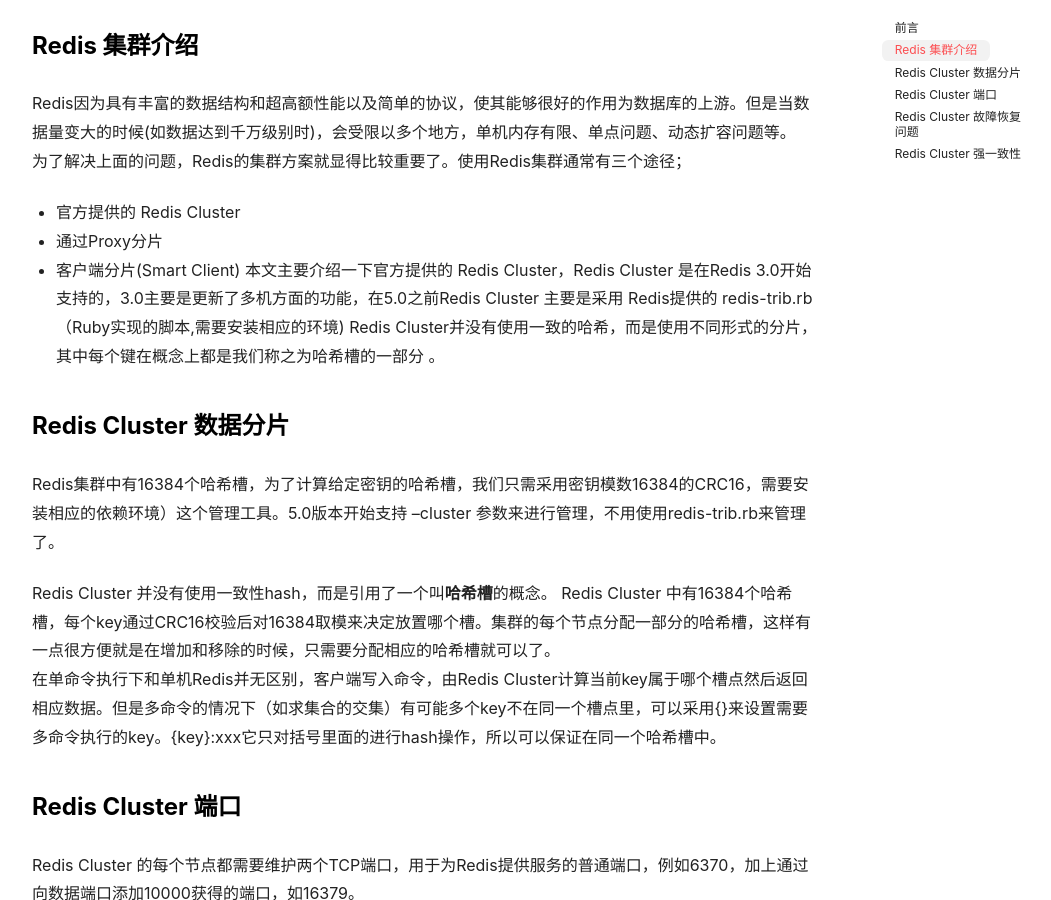
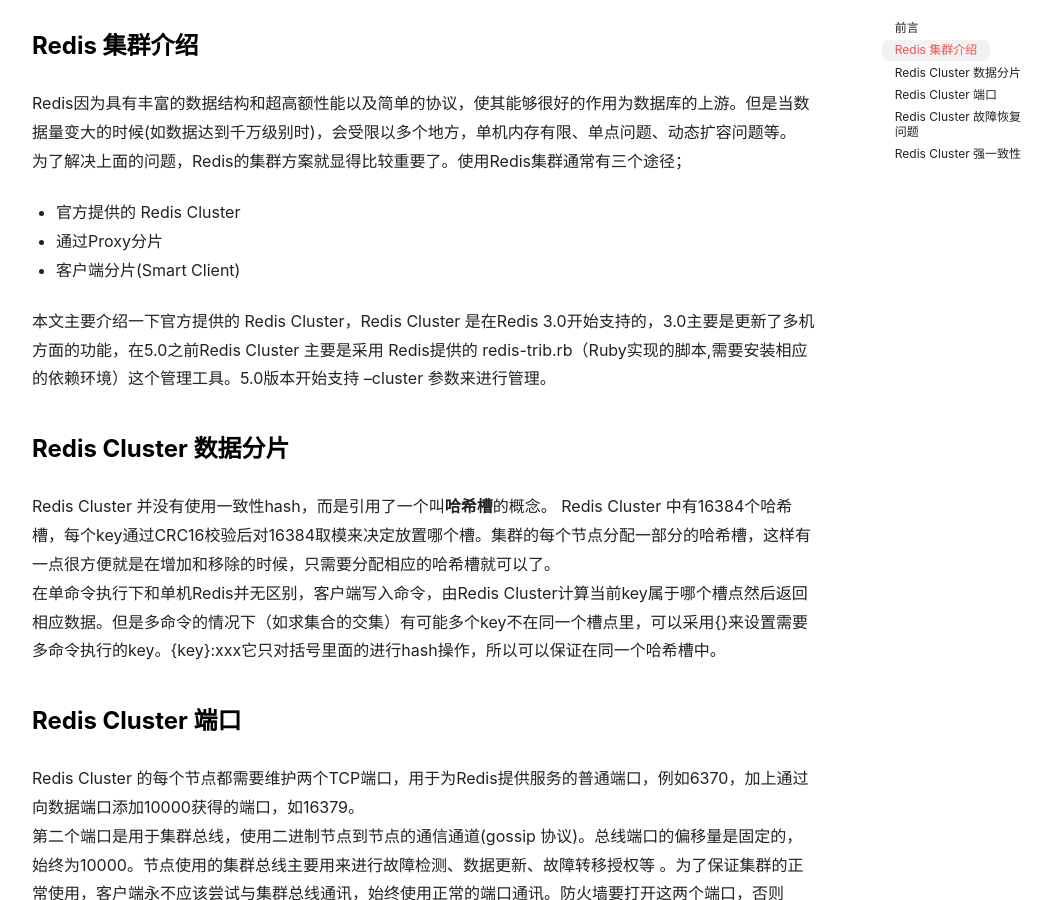
Before and after one commit to zhaodezhen/dezhen.github.io, a Jekyll site: the page built from _posts/2019-03-31-Redis Cluster.md, in a window 1280 px wide and 900 px high, scrolled down 511 px. Shown: the whole window, without its empty margins (105-1156 px from the left). Built offline with Jekyll 4.4.1, drawn with Linux system fonts in a browser that asks for light colours; nearby versions of some CDN libraries.

Commit message:
Update 2019-03-31-Redis Cluster.md

```diff
--- a/_posts/2019-03-31-Redis Cluster.md
+++ b/_posts/2019-03-31-Redis Cluster.md
@@ -17,11 +17,11 @@ Redis因为具有丰富的数据结构和超高额性能以及简单的协议，
 - 官方提供的 Redis Cluster
 - 通过Proxy分片
 - 客户端分片(Smart Client)
+
 <!--more-->
-本文主要介绍一下官方提供的 Redis Cluster，Redis Cluster 是在Redis 3.0开始支持的，3.0主要是更新了多机方面的功能，在5.0之前Redis Cluster 主要是采用 Redis提供的 redis-trib.rb（Ruby实现的脚本,需要安装相应的环境) Redis Cluster并没有使用一致的哈希，而是使用不同形式的分片，其中每个键在概念上都是我们称之为哈希槽的一部分 。
+本文主要介绍一下官方提供的 Redis Cluster，Redis Cluster 是在Redis 3.0开始支持的，3.0主要是更新了多机方面的功能，在5.0之前Redis Cluster 主要是采用 Redis提供的 redis-trib.rb（Ruby实现的脚本,需要安装相应的依赖环境）这个管理工具。5.0版本开始支持 --cluster 参数来进行管理。
 
 ### Redis Cluster 数据分片
-Redis集群中有16384个哈希槽，为了计算给定密钥的哈希槽，我们只需采用密钥模数16384的CRC16，需要安装相应的依赖环境）这个管理工具。5.0版本开始支持 --cluster 参数来进行管理，不用使用redis-trib.rb来管理了。
 
 Redis Cluster 并没有使用一致性hash，而是引用了一个叫**哈希槽**的概念。
 Redis Cluster 中有16384个哈希槽，每个key通过CRC16校验后对16384取模来决定放置哪个槽。集群的每个节点分配一部分的哈希槽，这样有一点很方便就是在增加和移除的时候，只需要分配相应的哈希槽就可以了。
```
